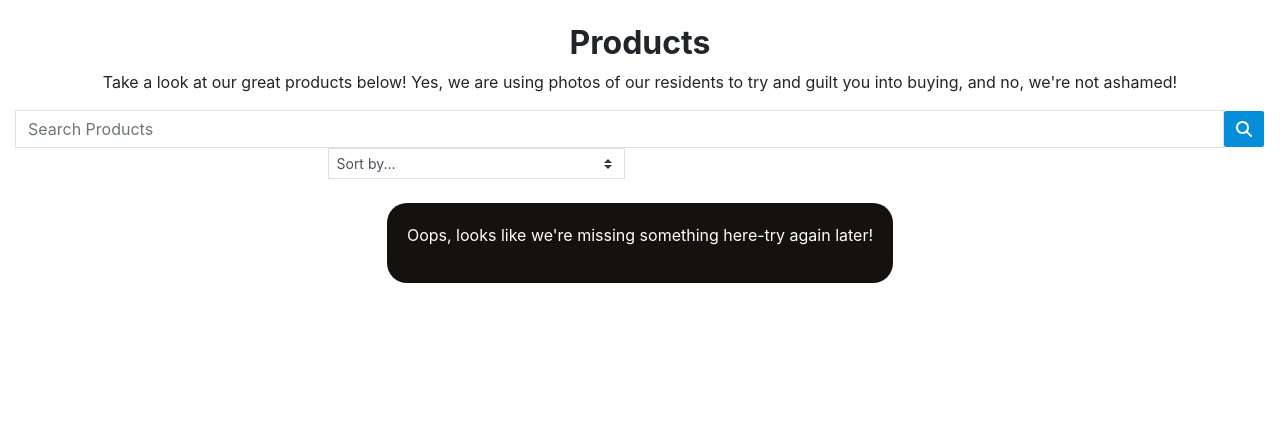
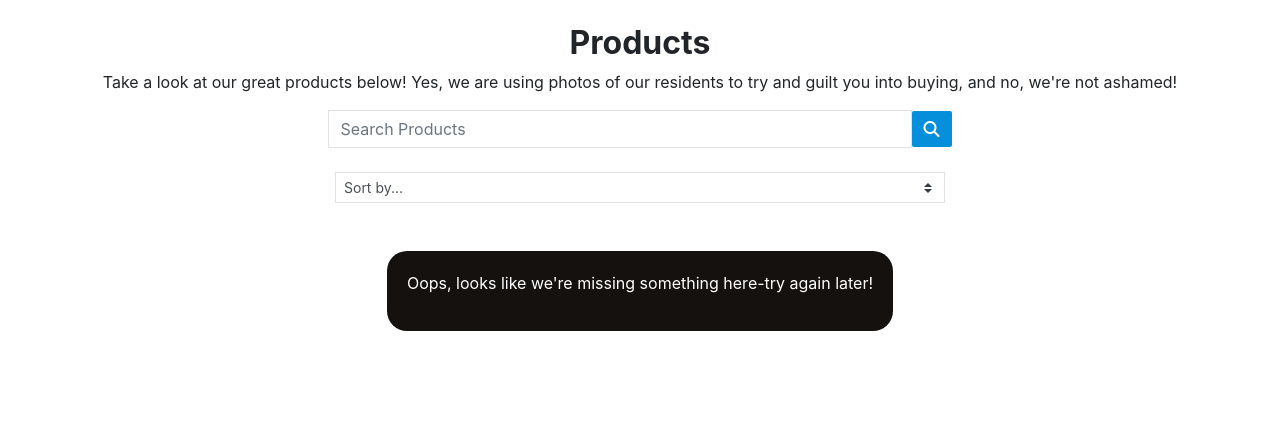
Before and after one commit to BenD2525/the_rescuers_p5, a Django app: page /products/ in a window 1280 px wide. Shown: the part 56-499 px from the top of the page. Run offline with Django 4.2, Linux system fonts and the light colour scheme; data that the repository does not hold is empty; some libraries are stand-ins or nearby versions.

Commit message:
Add formatting for search and sort functions on product list

```diff
--- a/products/templates/products/product_detail.html
+++ b/products/templates/products/product_detail.html
@@ -2,7 +2,7 @@
 {% load static %}
 
 {% block content %}
-<div class="container product-container my-4">
+<div class="container product-container mt-4 align-items-center">
     <div class="row align-items-center">
         <div class="col-sm-12 text-center mt-4">
             <h2><strong>{{ name }}</strong></h2>
@@ -19,12 +19,12 @@
     </div>
     <div class="row px-4 align-items-center">
         <div class="col-sm-12 text-center mb-4">
-            <form class="form" action="{% url 'bag:add_to_bag' id %}" method="POST">
+            <form class="form mb-4" action="{% url 'bag:add_to_bag' id %}" method="POST">
                 {% csrf_token %}
                 <div class="form-row">
                     <div class="col-12">
                         <p class="mt-3"><strong>Quantity:</strong></p>
-                        <div class="form-group w-50 text-center">
+                        <div class="form-group w-50 quantity-box">
                             <div class="input-group">
                                 <input class="form-control qty_input" type="number" name="quantity" value="1" min="1"
                                     max="99" data-item_id="{{ product.id }}" id="id_qty_{{ product.id }}">
--- a/products/templates/products/products_list.html
+++ b/products/templates/products/products_list.html
@@ -12,8 +12,8 @@
         </div>
     </div>
     <!-- Search bar for filtering -->
-    <form method="GET" action="{% url 'products:products_list' %}">
-        <div class="input-group w-100">
+    <form method="GET" action="{% url 'products:products_list' %}" class="w-50 product-list-function">
+        <div class="input-group w-80">
             <input class="form-control border border-black rounded-0" type="text" name="search" placeholder="Search Products">
             <div class="input-group-append">
                 <button class="form-control positive-button" type="submit">
@@ -25,8 +25,8 @@
         </div>
     </form>
     <!-- Sorting -->
-    <div class="col-12 col-md-6 my-auto order-md-last d-flex justify-content-center justify-content-md-end">
-        <div class="sort-select-wrapper w-50">
+    <div class="col-12 my-auto d-flex justify-content-center">
+        <div class="sort-select-wrapper w-50 m-4">
             <select id="sorter" class="custom-select custom-select-sm rounded-0 border border-{% if current_sorting != 'None_None' %}info{% else %}black{% endif %}">
                 <option value="reset" {% if current_sorting == 'None_None' %}selected{% endif %}>Sort by...</option>
                 <option value="price_asc" {% if current_sorting == 'price_asc' %}selected{% endif %}>Price (low to high)</option>
@@ -39,7 +39,7 @@
     <div class="row mx-4 justify-content-center mb-4">
         {% for product in products %}
         <a href="{{ product.id }}" class="product-link">
-            <div class="col-sm-12 text-center py-4 mx-4 my-4 product-list-container"
+            <div class="col-md-12 text-center py-4 mx-4 my-4 product-list-container"
                 style="background-image: url({{ product.image_url }})">
                 <p class="product-name">{{ product.name }}</p>
                 <hr class="hr-1">
--- a/static/css/base.css
+++ b/static/css/base.css
@@ -232,3 +232,11 @@
 .quantity-icon {
     color: white;
 }
+
+.quantity-box {
+    margin-left: 25%;
+}
+
+.product-list-function {
+    margin-left: 25%;
+}
```
